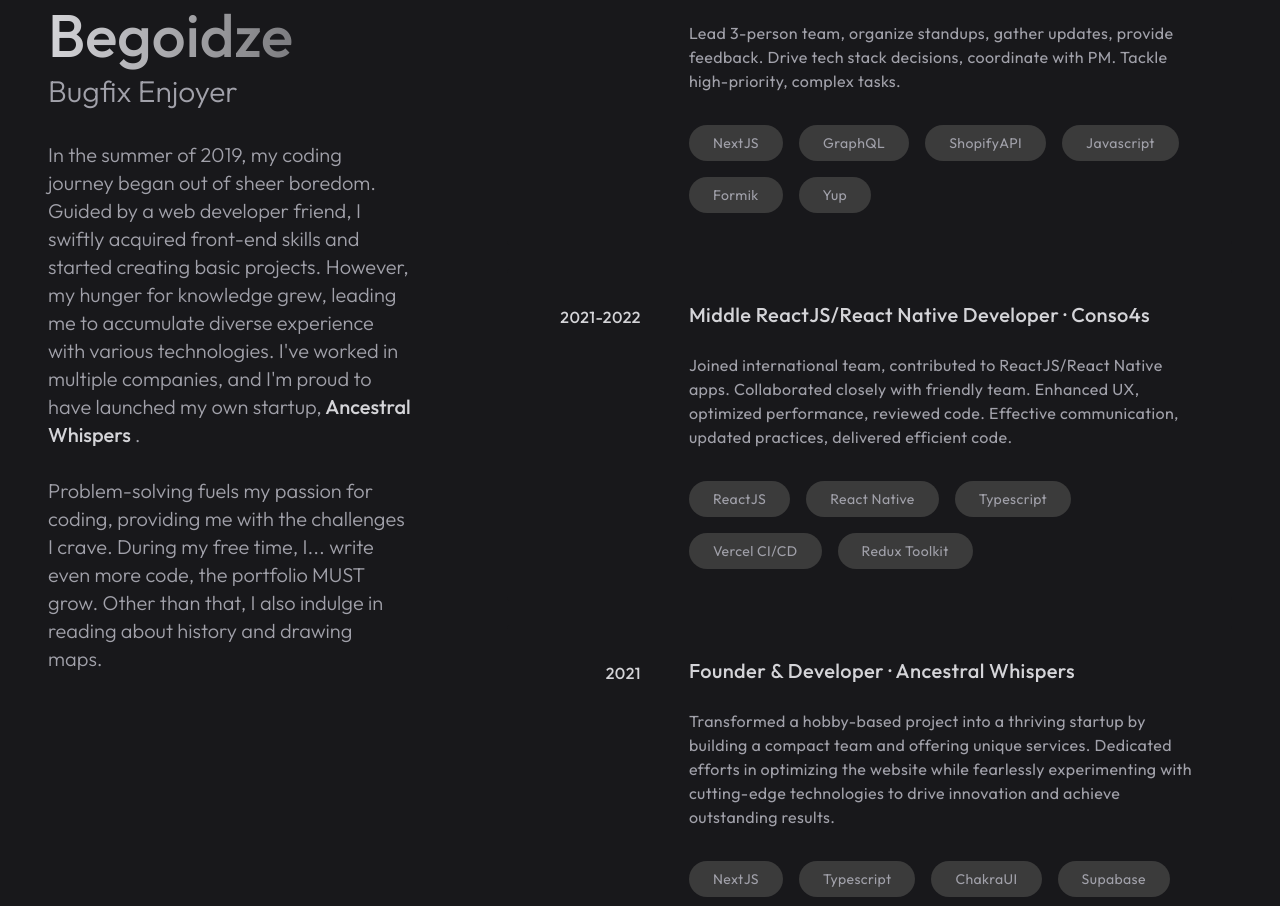
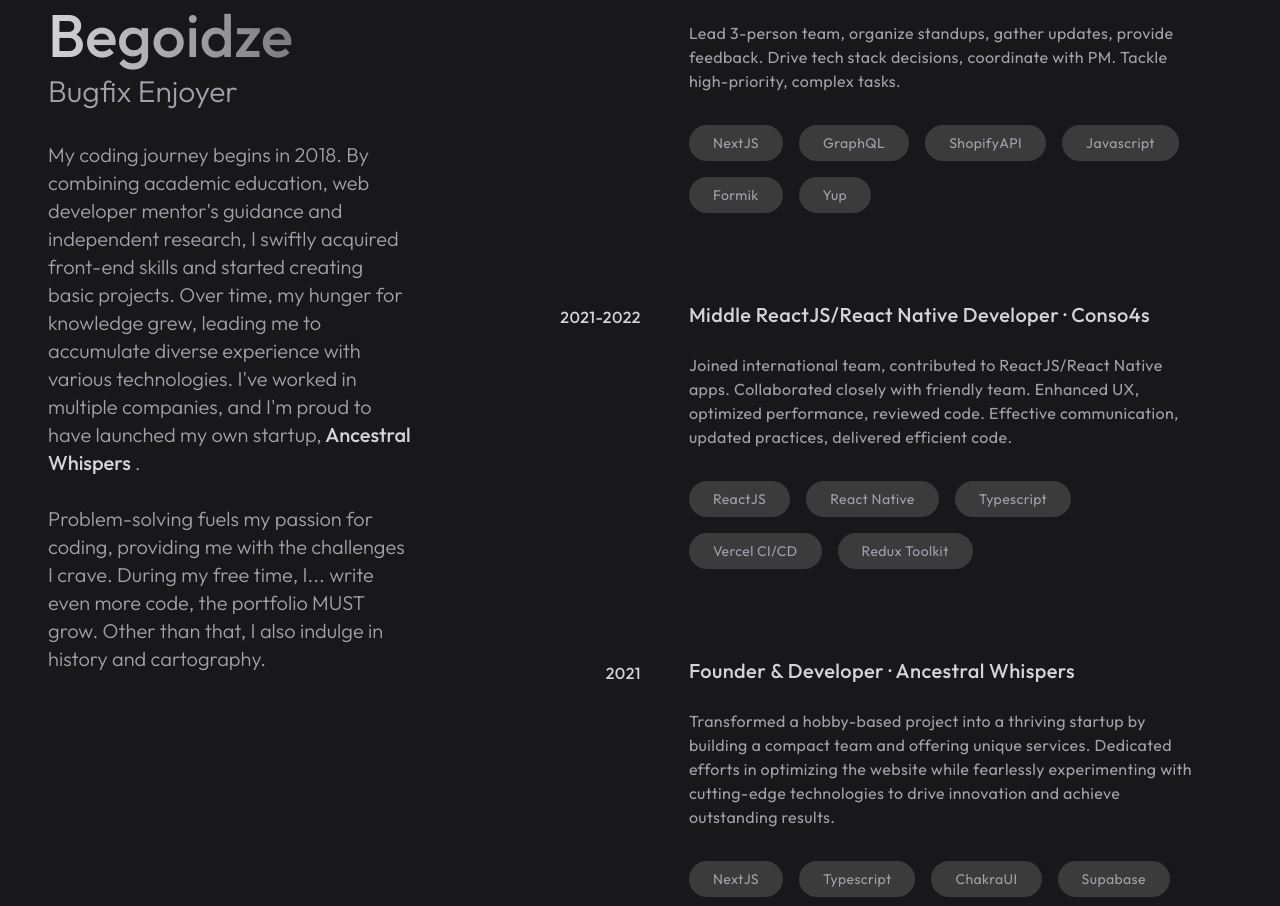
Before and after one commit to irakli2206/personal-website, a React (Vite) app: page / in a window 1280 px wide. Shown: the part 1978-2884 px from the top of the page. Built offline with nearby package versions, Linux system fonts and the light colour scheme.

Commit message:
updated my self-description

```diff
--- a/src/components/Experience.tsx
+++ b/src/components/Experience.tsx
@@ -145,10 +145,10 @@ const Experience = () => {
                     <motion.p
                         {...textAnimation(0.15)}
                         className='text-xl pt-8 font-light text-lightest'>
-                        In the summer of 2019, my coding journey began out of sheer boredom. Guided by a web developer friend, I swiftly acquired front-end skills and started creating basic projects. However, my hunger for knowledge grew, leading me to accumulate diverse experience with various technologies. I've worked in multiple companies, and I'm proud to have launched my own startup,
+                        My coding journey begins in 2018. By combining academic education, web developer mentor's guidance and independent research, I swiftly acquired front-end skills and started creating basic projects. Over time, my hunger for knowledge grew, leading me to accumulate diverse experience with various technologies. I've worked in multiple companies, and I'm proud to have launched my own startup,
                         <a href='https://www.ancestralwhispers.org/' target='_blank' className='text-text font-medium'> Ancestral Whispers </a>.
                         <br />  <br />
-                        Problem-solving fuels my passion for coding, providing me with the challenges I crave. During my free time, I... write even more code, the portfolio MUST grow. Other than that, I also indulge in reading about history and drawing maps.
+                        Problem-solving fuels my passion for coding, providing me with the challenges I crave. During my free time, I... write even more code, the portfolio MUST grow. Other than that, I also indulge in history and cartography.
                     </motion.p>
                 </div>
                 <div className='lg:basis-8/12 flex flex-col gap-48'>
```
